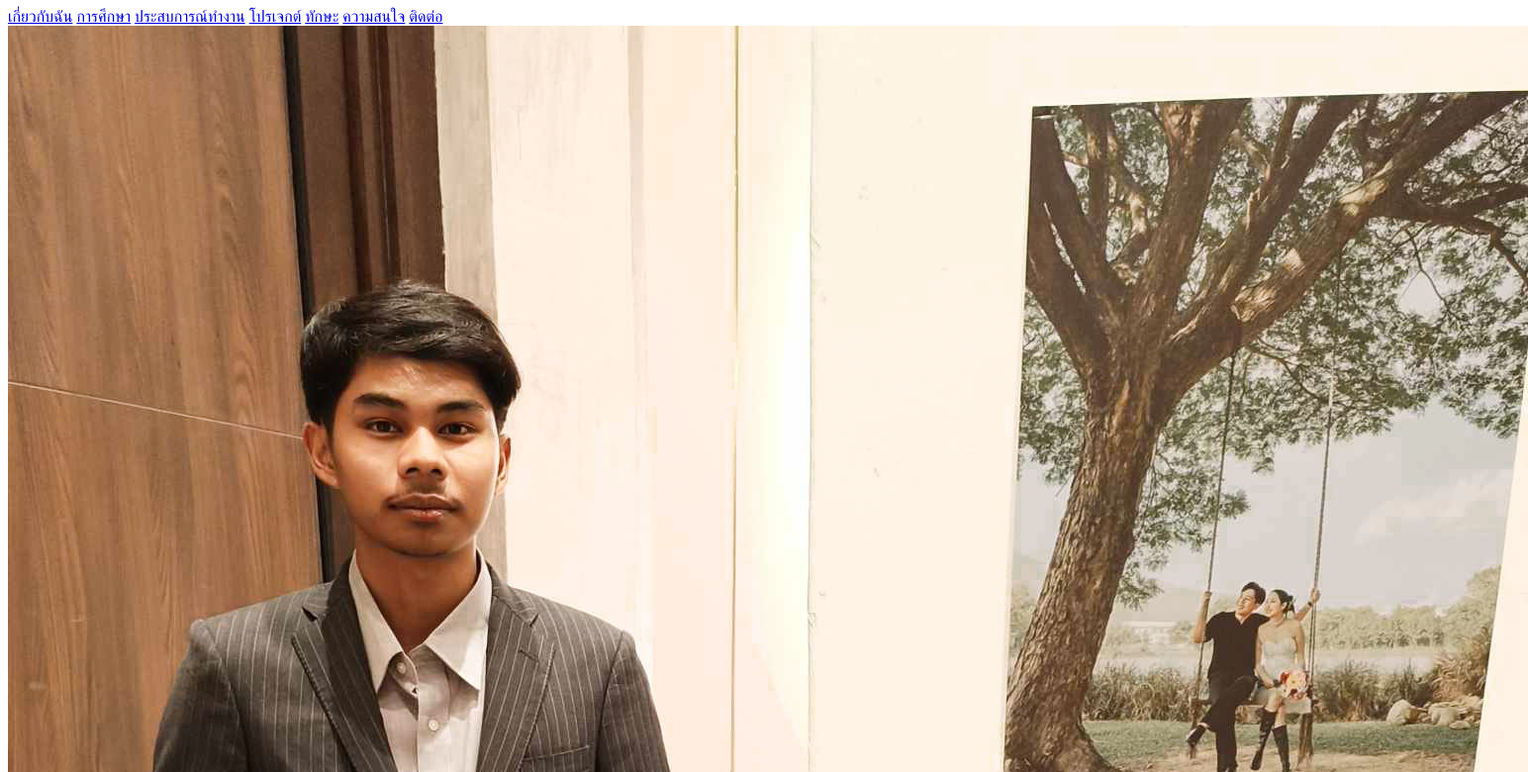
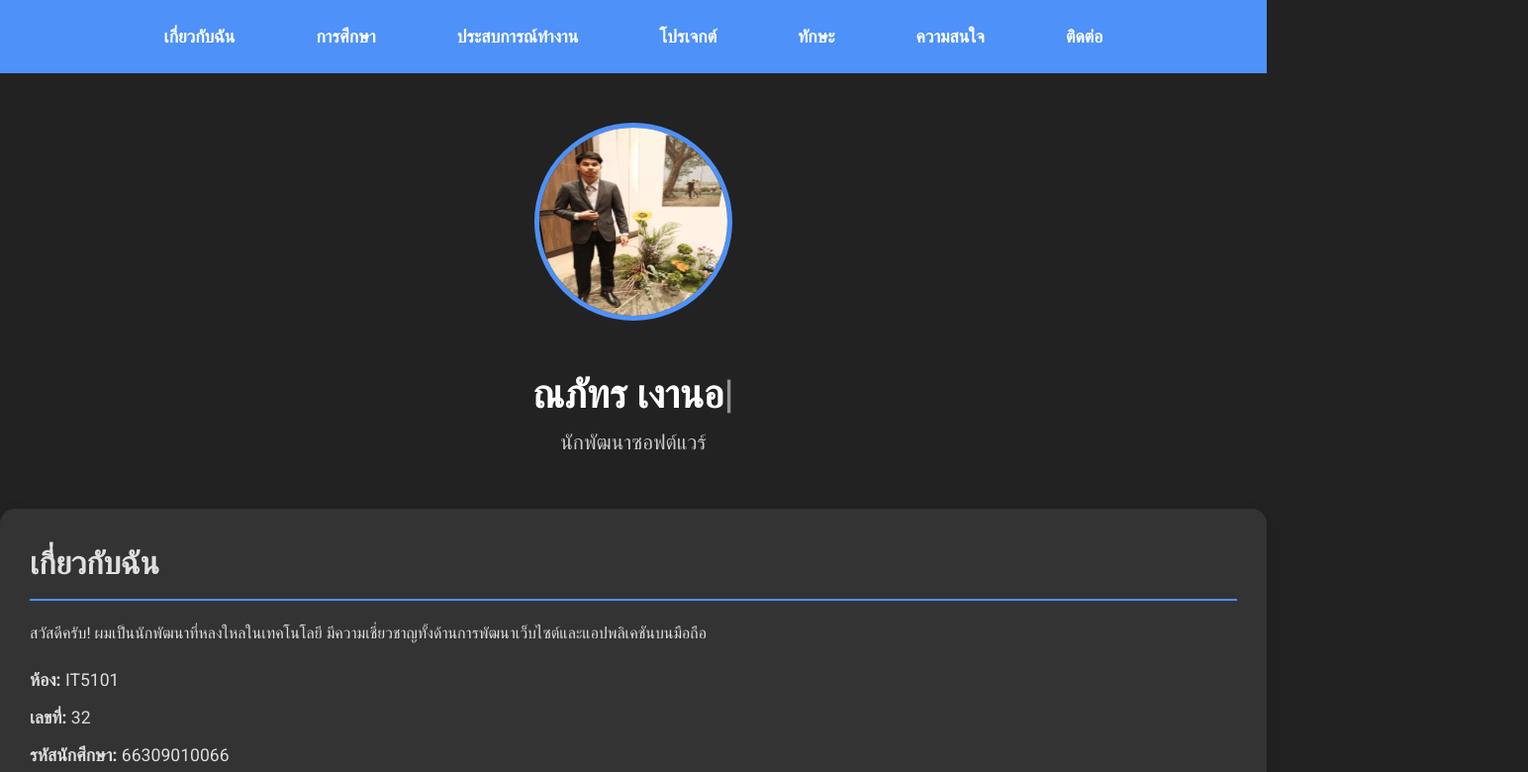
Before and after one commit to oo00214/naphat.github.io, a plain HTML site: page index.html in a window 1280 px wide. Shown: the top 780 px of the page at 99% size, 1544 px wide, since content can reach past the window. Drawn offline with nearby package versions, Linux system fonts and the light colour scheme.

Commit message:
newprofile4

```diff
--- a/index.html
+++ b/index.html
@@ -7,6 +7,134 @@
   <link href="https://fonts.googleapis.com/css2?family=Roboto:wght@300;400;700&display=swap" rel="stylesheet">
   <script src="https://cdn.jsdelivr.net/npm/chart.js"></script>
   <script src="https://cdn.jsdelivr.net/npm/typed.js@2.0.12"></script>
+  <style>
+    * {
+      margin: 0;
+      padding: 0;
+      box-sizing: border-box;
+    }
+
+    body {
+      font-family: 'Roboto', sans-serif;
+      line-height: 1.6;
+      background-color: #222;
+      color: #e0e0e0;
+    }
+
+    /* เมนูนำทาง */
+    .navbar {
+      background-color: #4e91f9;
+      position: sticky;
+      top: 0;
+      z-index: 1000;
+      display: flex;
+      justify-content: center;
+      padding: 15px 0;
+    }
+
+    .nav-btn {
+      color: #fff;
+      margin: 0 25px;
+      text-decoration: none;
+      font-weight: bold;
+      font-size: 1.1rem;
+      transition: all 0.3s ease-in-out;
+      padding: 8px 16px;
+      border-radius: 25px;
+    }
+
+    .nav-btn:hover {
+      background-color: #2d70b4;
+      transform: scale(1.1);
+    }
+
+    /* ส่วนหัว */
+    .profile-header {
+      text-align: center;
+      margin-top: 50px;
+      margin-bottom: 50px;
+    }
+
+    .profile-pic {
+      border-radius: 50%;
+      width: 200px;
+      height: 200px;
+      border: 5px solid #4e91f9;
+      margin-bottom: 20px;
+      transition: transform 0.4s ease-in-out;
+    }
+
+    .profile-pic:hover {
+      transform: scale(1.1);
+    }
+
+    .profile-name {
+      font-size: 2.5rem;
+      margin-top: 15px;
+      color: #fff;
+    }
+
+    .profile-role {
+      font-size: 1.3rem;
+      color: #ccc;
+    }
+
+    /* การเลื่อนให้มีเอฟเฟกต์ */
+    @keyframes fadeIn {
+      0% { opacity: 0; transform: translateY(20px); }
+      100% { opacity: 1; transform: translateY(0); }
+    }
+
+    .section {
+      padding: 30px;
+      margin-bottom: 50px;
+      border-radius: 15px;
+      background-color: #333;
+      box-shadow: 0 5px 15px rgba(0, 0, 0, 0.2);
+      animation: fadeIn 1.5s ease-out forwards;
+    }
+
+    .section h2 {
+      font-size: 2rem;
+      margin-bottom: 20px;
+      color: #e0e0e0;
+      border-bottom: 2px solid #4e91f9;
+      padding-bottom: 10px;
+    }
+
+    .section ul {
+      list-style: none;
+      margin-top: 20px;
+    }
+
+    .section li {
+      font-size: 1.1rem;
+      color: #ddd;
+      margin-bottom: 10px;
+    }
+
+    .section a {
+      color: #4e91f9;
+      text-decoration: none;
+      font-weight: bold;
+    }
+
+    .section a:hover {
+      color: #2d70b4;
+    }
+
+    /* แก้ไขกราฟ */
+    #skillsChart {
+      opacity: 0;
+      margin-top: 30px;
+      max-width: 450px;
+      max-height: 450px;
+      margin: 0 auto;
+      display: block;
+      animation: fadeIn 2s ease-out forwards;
+    }
+
+  </style>
 </head>
 <body>
   <!-- เมนูนำทาง -->
@@ -160,13 +288,12 @@
     new Chart(ctx, config);
 
     let typed = new Typed(".typed", {
-      strings: ["นักศึกษา", "ณภัทร เงานอ","โอ๋"],
+      strings: ["นักศึกษา", "ณภัทร เงานอ"],
       typeSpeed: 100,
       backSpeed: 50,
       backDelay: 1000,
       loop: true
     });
   </script>
-
 </body>
 </html>
```
